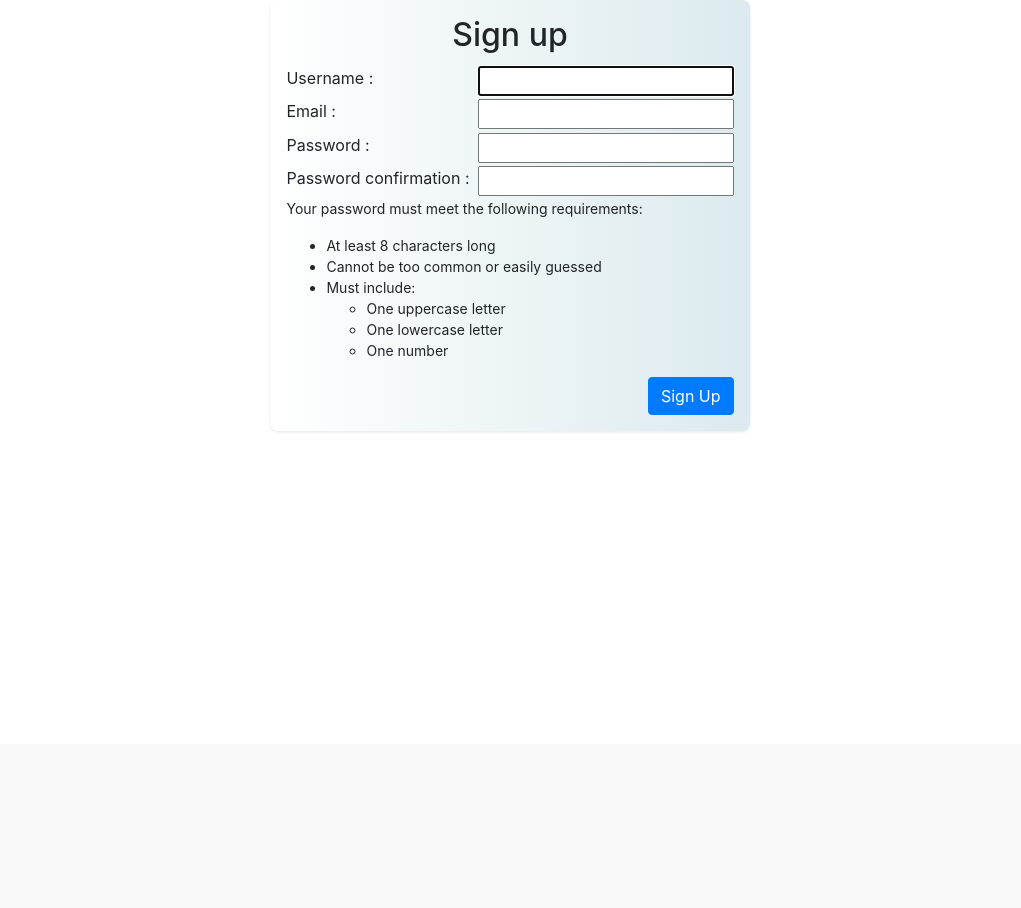
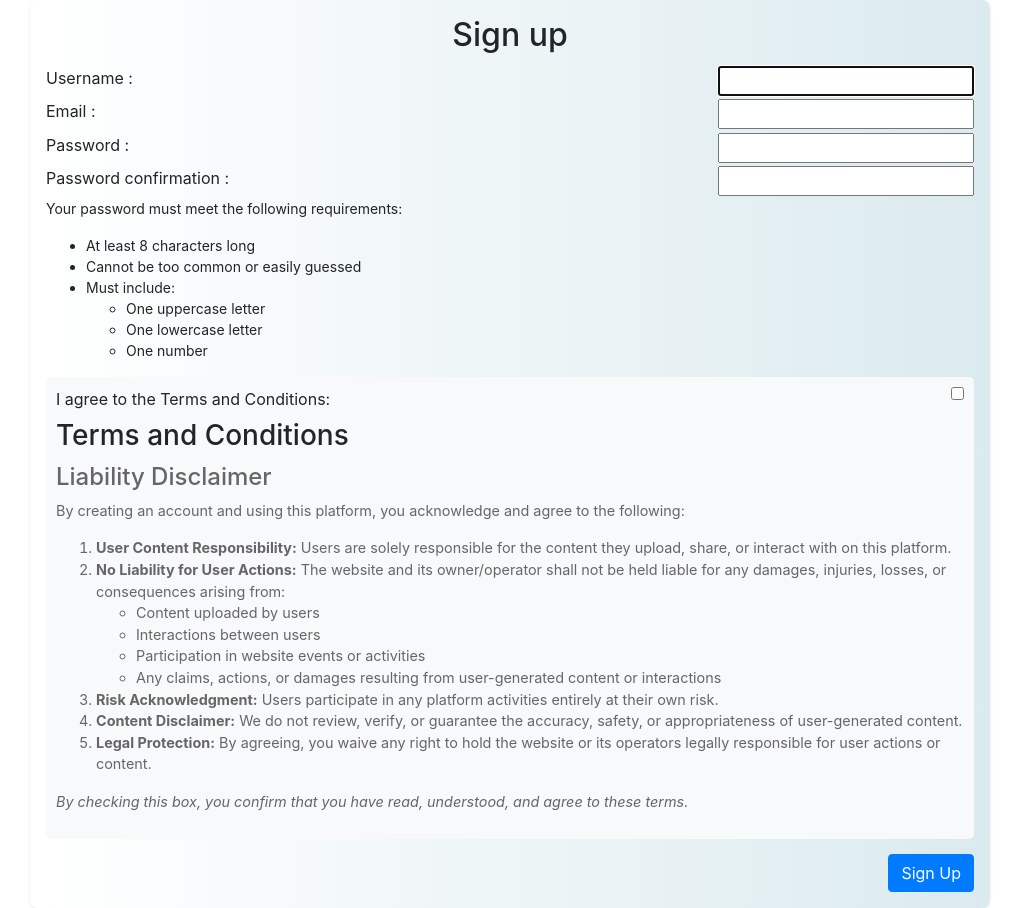
Before and after one commit to rimogardino/ska4ai, a Django app: page /accounts/signup/ in a window 1280 px wide. Shown: the part 56-964 px from the top of the page, without its empty margins (130-1151 px from the left). Before the commit the page ends 487 px from the top, so only its background shows below. Run offline with Django 4.2, Linux system fonts and the light colour scheme; parts of the project's set-up code (start-up, migrations or seed data) failed here and were passed over; some libraries are stand-ins or nearby versions.

```diff
--- a/accounts/forms.py
+++ b/accounts/forms.py
@@ -42,10 +42,18 @@ class SignUpForm(UserCreationForm):
         help_text='Required. Enter a valid email address.',
         validators=[validate_email]
     )
+    terms_and_conditions = forms.BooleanField(
+        required=True,
+        widget=forms.CheckboxInput(),
+        label='I agree to the Terms and Conditions',
+        error_messages={
+            'required': 'You must agree to the terms and conditions to proceed.'
+        }
+    )
 
     class Meta:
         model = User
-        fields = ('username', 'email', 'password1', 'password2')
+        fields = ('username', 'email', 'password1', 'password2', 'terms_and_conditions')
 
     def __init__(self, *args, **kwargs):
         super().__init__(*args, **kwargs)
@@ -63,6 +71,31 @@ class SignUpForm(UserCreationForm):
             "</ul>"
             "</ul>"
             "</div>")
+        # Multiline help text for terms and conditions
+        self.fields['terms_and_conditions'].help_text = (
+            "<div class='terms-conditions'>"
+            "<h3>Terms and Conditions</h3>"
+            "<div class='liability-disclaimer'>"
+            "<h4>Liability Disclaimer</h4>"
+            "<p>By creating an account and using this platform, you acknowledge and agree to the following:</p>"
+            "<ol>"
+            "<li><strong>User Content Responsibility:</strong> Users are solely responsible for the content they upload, share, or interact with on this platform.</li>"
+            "<li><strong>No Liability for User Actions:</strong> The website and its owner/operator shall not be held liable for any damages, injuries, losses, or consequences arising from:</li>"
+            "<ul>"
+            "<li>Content uploaded by users</li>"
+            "<li>Interactions between users</li>"
+            "<li>Participation in website events or activities</li>"
+            "<li>Any claims, actions, or damages resulting from user-generated content or interactions</li>"
+            "</ul>"
+            "<li><strong>Risk Acknowledgment:</strong> Users participate in any platform activities entirely at their own risk.</li>"
+            "<li><strong>Content Disclaimer:</strong> We do not review, verify, or guarantee the accuracy, safety, or appropriateness of user-generated content.</li>"
+            "<li><strong>Legal Protection:</strong> By agreeing, you waive any right to hold the website or its operators legally responsible for user actions or content.</li>"
+            "</ol>"
+            "<p><em>By checking this box, you confirm that you have read, understood, and agree to these terms.</em></p>"
+            "</div>"
+            "</div>"
+        )
+
 
     def clean_email(self):
         # Ensure email is unique
--- a/static/ska4ai/css/base.css
+++ b/static/ska4ai/css/base.css
@@ -482,6 +482,7 @@ a {
   flex-direction: column;
   overflow-y: auto;
   background-color: lightgrey;
+  border-radius: 8px;
   padding: 5px;
   width: 100%;
   height: 100%;
--- a/templates/registration/signup.html
+++ b/templates/registration/signup.html
@@ -9,6 +9,7 @@
     {% csrf_token %}
 
     {% for field in form %}
+        {% if field.name != 'terms_and_conditions' %}
             <div class="form-group {% if field.errors %}has-error{% endif %}">
                 <label for="{{ field.id_for_label }}" class="form-label">
                     {{ field.label }}
@@ -21,10 +22,11 @@
                         {% endfor %}
                     </div>
                 {% endif %}
-            {% if field.id_for_label == 'id_password2'%}
+                {% if field.name == 'password2'%}
                     <div>{{ field.help_text|safe }}</div>
                 {% endif %}
             </div>
+        {% endif %}
     {% endfor %}
 
     {% if form.non_field_errors %}
@@ -34,7 +36,53 @@
             {% endfor %}
         </div>
     {% endif %}
+
+    <!-- Terms and Conditions Section -->
+    <div class="terms-conditions-section">
+        {{ form.terms_and_conditions.label_tag }}
+        {{ form.terms_and_conditions }}
+        {{ form.terms_and_conditions.help_text|safe }}
+        {% if form.terms_and_conditions.errors %}
+            <div class="error-message">
+                {% for error in form.terms_and_conditions.errors %}
+                    <span class="error-text">{{ error }}</span>
+                {% endfor %}
+            </div>
+        {% endif %}
+
+        {% comment %} <!-- Optional: Add a link to full terms page -->
+        <small>
+            <a href="{% url 'terms_full' %}" target="_blank">
+                Read Full Terms and Conditions
+            </a>
+        </small> {% endcomment %}
+    </div>
+
+
     <button type="submit" class="btn btn-primary">Sign Up</button>
 </form>
 </div>
 {% endblock %}
+
+
+{% block css %}
+<style>
+.terms-conditions-section {
+    margin: 15px 0;
+    padding: 10px;
+    background-color: #f8f9fa;
+    border-radius: 5px;
+}
+
+.terms-conditions-section a {
+    color: #007bff;
+    text-decoration: underline;
+}
+
+.liability-disclaimer {
+    font-size: 0.9em;
+    color: #666;
+    margin-top: 10px;
+}
+</style>
+{% endblock %}
```
Also changed, not shown: static/ska4ai/css/mapbox.css (+6 -1 lines). Lines whose indentation alone changed are shown as unchanged.
